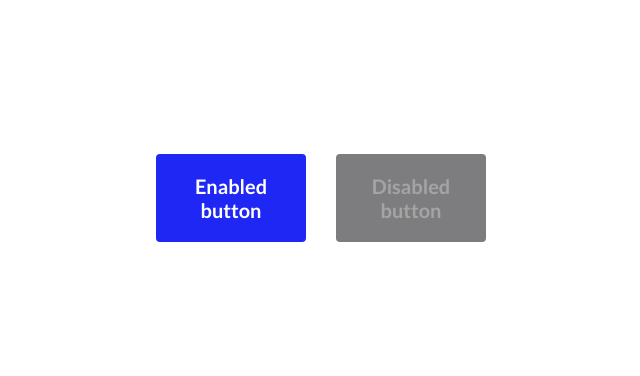
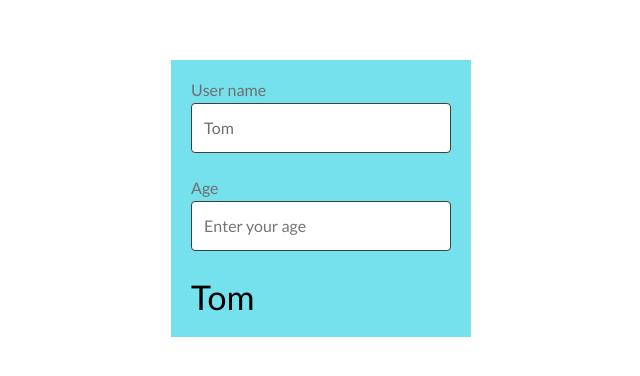
Before and after one commit to s-saratov/React_TS, a React (Vite) app: page / in a window 1280 px wide. Shown: the part 202-578 px from the top of the page, without its empty margins (319-959 px from the left). Built offline with nearby package versions, Linux system fonts and the light colour scheme.

Commit message:
lesson_09 add

```diff
--- a/src/App.tsx
+++ b/src/App.tsx
@@ -4,9 +4,10 @@ import GlobalStyles from "./styles/GlobalStyles";
 // import Lesson06 from './lessons/Lesson_06/Lesson06'
 // import Lesson07 from "./lessons/Lesson_07/Lesson07";
 // import Lesson08 from "./lessons/Lesson_08/Lesson08";
+import Lesson09 from "./lessons/Lesson_09/Lesson09";
 
 // === Homeworks ===
-import Homework08 from "./homeworks/Homework_08/Homework08";
+// import Homework08 from "./homeworks/Homework_08/Homework08";
 
 // === Consultations ===
 
@@ -20,7 +21,10 @@ function App() {
       {/* <Lesson07 /> */}
       {/* Topic: Styling components */}
       {/* <Lesson08 /> */}
-      <Homework08 />
+      {/* <Homework08 /> */}
+      {/* Topic: Control components, useEffect */}
+      <Lesson09 />
+
     </>
   );
 }
--- a/src/components/Input/Input.tsx
+++ b/src/components/Input/Input.tsx
@@ -1,11 +1,26 @@
 import { InputContainer, InputElement, Label } from "./styles";
 import { InputProps } from "./types";
 
-function Input({ name, type = "text", placeholder, label, id }: InputProps) {
+function Input({
+  name,
+  type = "text",
+  placeholder,
+  label,
+  id,
+  value,
+  onChange,
+}: InputProps) {
   return (
     <InputContainer>
       {label && <Label htmlFor={id}>{label}</Label>}
-      <InputElement name={name} id={id} type={type} placeholder={placeholder} />
+      <InputElement
+        name={name}
+        id={id}
+        type={type}
+        placeholder={placeholder}
+        value={value}
+        onChange={onChange}
+      />
     </InputContainer>
   );
 }
--- a/src/components/Input/styles.ts
+++ b/src/components/Input/styles.ts
@@ -6,7 +6,7 @@ export const InputContainer = styled.div`
   align-items: flex-start;
   padding: 0px;
   gap: 4px;
-  width: 470px;
+  width: 100%;
   height: 78px;
 `;
 
--- a/src/components/Input/types.ts
+++ b/src/components/Input/types.ts
@@ -1,7 +1,11 @@
+import { ChangeEvent } from "react";
+
 export interface InputProps {
   name: string;
-  type: "email" | "number" | "password" | "tel" | "text" | "url";
+  type?: "email" | "number" | "password" | "tel" | "text" | "url";
   placeholder?: string;
   label?: string;
   id?: string;
+  value?: string;
+  onChange?: (event: ChangeEvent<HTMLInputElement>) => void;
 }
--- /dev/null
+++ b/src/lessons/Lesson_09/Lesson09.tsx
@@ -0,0 +1,85 @@
+import { ChangeEvent, useEffect, useState } from "react";
+
+import Input from "../../components/Input/Input";
+import { InputsContainer, Lesson09Wrapper, Result } from "./styles";
+
+function Lesson09() {
+  // Нектонтролируемый компонент - это компонент, значение которого мы не контролируем,
+  // т.е. не создаём никакого локального хранилища, в котором будет храниться значение
+
+  // Контролируемый компонент - это компонент, состояние которого хранится внутри компонента React
+  // и мы можем контролировать его изменение
+
+  // 1-й шаг контроля: создание state, в котором мы будем хранить значение input
+
+  const [userNameValue, setUserNameValue] = useState<string>("Tom");
+  const [ageValue, setAgeValue] = useState<string>("");
+
+  // 2-й шаг контроля - создание функции, которая будет забирать значение, введённое пользователем
+  // из объекта event и сохранять его в state
+
+  const onChangeName = (event: ChangeEvent<HTMLInputElement>) => {
+    // setUserNameValue(`${event.target.value} react`)
+    setUserNameValue(event.target.value);
+  };
+
+  const onChangeAge = (event: ChangeEvent<HTMLInputElement>) => {
+    setAgeValue(event.target.value);
+  };
+
+  // console.log('Get data')
+
+  // useEffect при монтировании компонента (первый рендер)
+
+  // Чтобы функция (первый аргумент) выполнилась только один раз при первом рендере, передаётся
+  // пустой массив зависимостей (второй аргумент)
+  useEffect(() => {
+    console.log("Mounting");
+  }, []);
+
+  // useEffect при обновлении компонента (повторный рендер)
+
+  // Чтобы функция (первый аргумент) выполнилась при изменении значения в первом поле ввода,
+  // передаётся массив зависимостей с тем state, при изменении которого нужно выполнять функцию (второй аргумент)
+  useEffect(() => {
+    console.log("Update");
+  }, [userNameValue]);
+
+  // useEffect при размонтировании компонента (до удаления)
+
+  // Чтобы функция (первый аргумент) выполнилась один раз, но непосредственно перед уаделнием компонента
+  // В первом аргументе (функции) необходимо вернуть другую функцию, которая и будет выполняться перед размонтированием
+  // Второй аргумент - пустой массив зависимостей
+
+  useEffect(() => {
+    return () => {
+      console.log("Unmounting");
+    };
+  }, []);
+
+  return (
+    <Lesson09Wrapper>
+      <InputsContainer>
+        <Input
+          name="user_name"
+          label="User name"
+          id="name_id"
+          placeholder="Enter your name"
+          value={userNameValue}
+          onChange={onChangeName}
+        />
+        <Input
+          name="age"
+          label="Age"
+          id="age_id"
+          placeholder="Enter your age"
+          value={ageValue}
+          onChange={onChangeAge}
+        />
+        <Result>{userNameValue}</Result>
+      </InputsContainer>
+    </Lesson09Wrapper>
+  );
+}
+
+export default Lesson09;
--- /dev/null
+++ b/src/lessons/Lesson_09/styles.ts
@@ -0,0 +1,23 @@
+import styled from "@emotion/styled";
+
+export const Lesson09Wrapper = styled.div`
+  display: flex;
+  flex-direction: column;
+  align-items: center;
+  justify-content: center;
+  flex: 1;
+  gap: 20px;
+`;
+
+export const InputsContainer = styled.div`
+  display: flex;
+  flex-direction: column;
+  gap: 20px;
+  width: 300px;
+  padding: 20px;
+  background-color: #75e1ed;
+`;
+
+export const Result = styled.div`
+ font-size: 34px
+`
```
